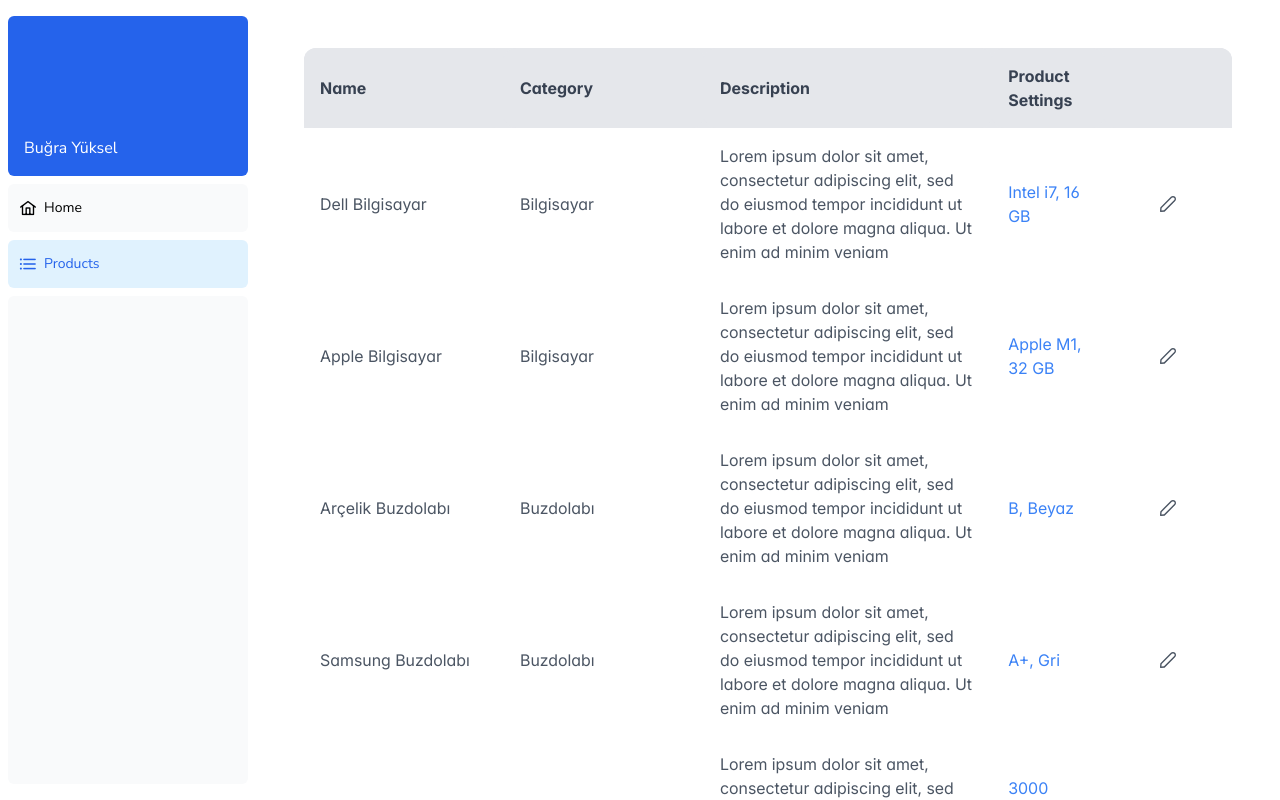
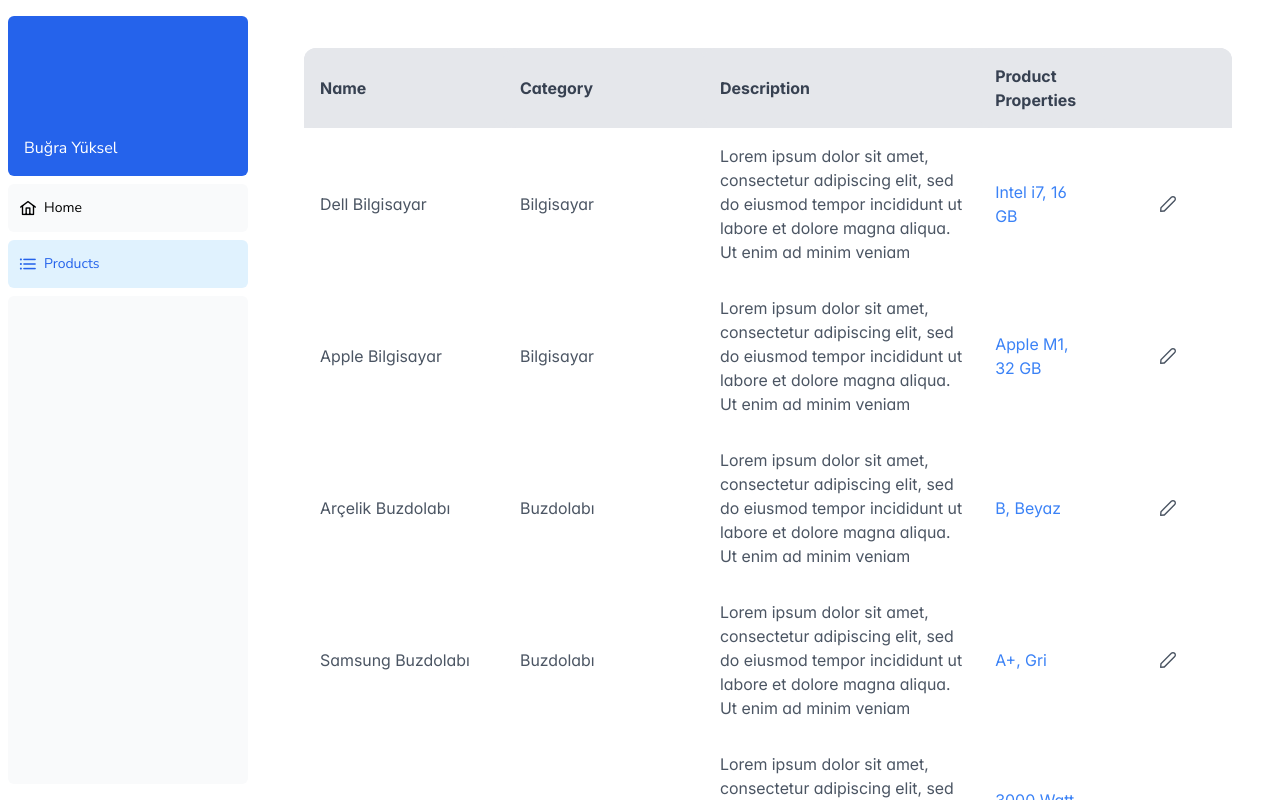
Before and after one commit to bgryks18/primereact-ui, a Next.js app: page /products in a window 1280 px wide. Built offline with nearby package versions, Linux system fonts and the light colour scheme.

Commit message:
producsettings label edit

```diff
--- a/app/ui/products/table.tsx
+++ b/app/ui/products/table.tsx
@@ -103,7 +103,7 @@
     { field: 'Description', header: 'Description' },
     {
       field: 'ProductSettings',
-      header: 'Product Settings',
+      header: 'Product Properties',
       body(data) {
         const obj = get(data, 'ProductSettings')
         const value = Array.isArray(obj)
```
